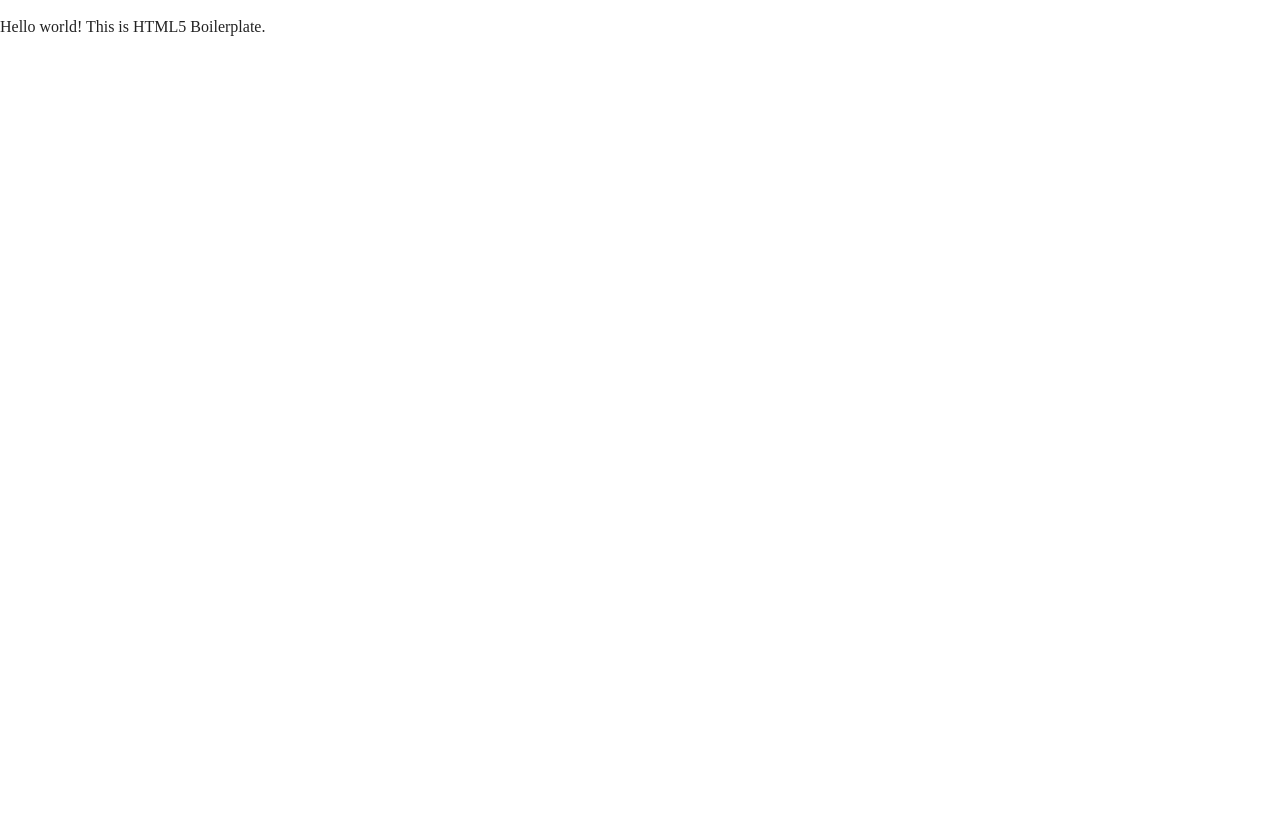
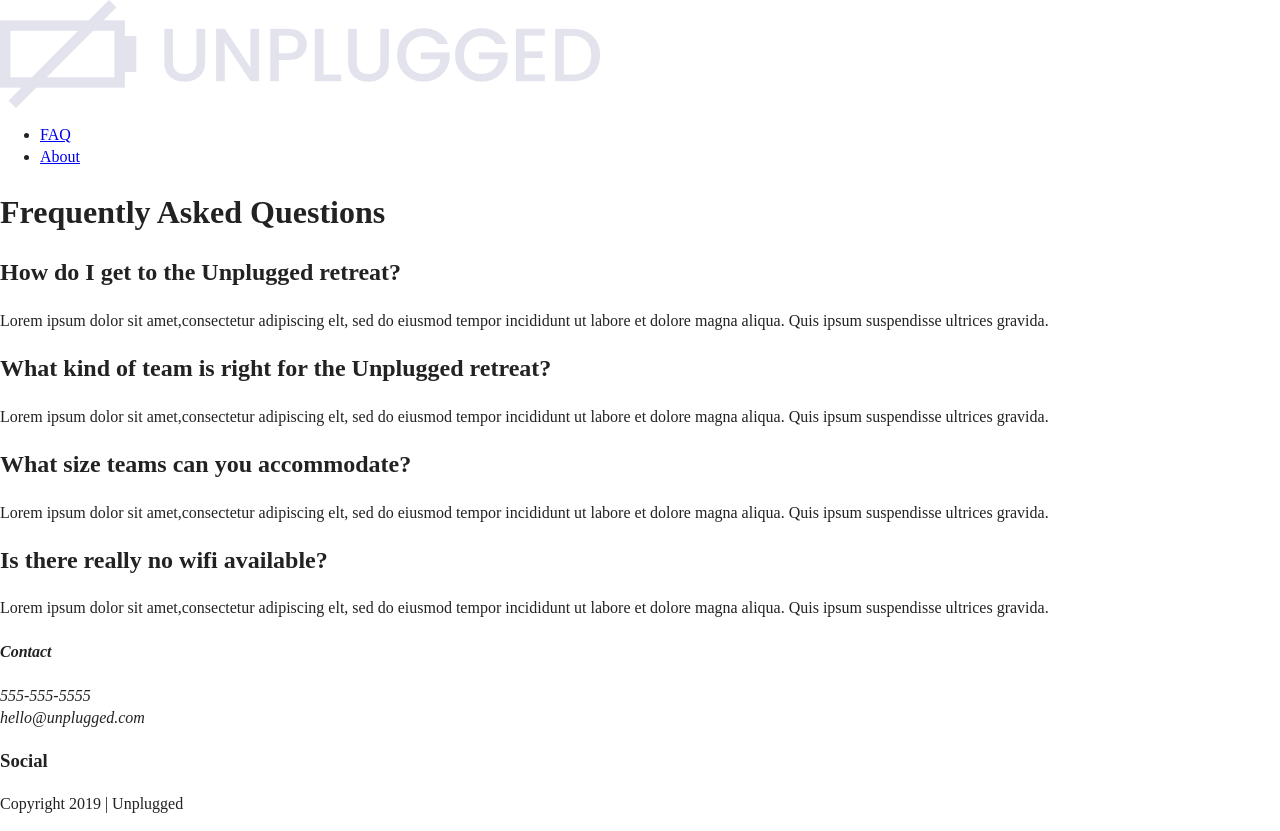
Before and after one commit to ceairaF/unplugged, a website: page faq/index.html in a window 1280 px wide. Before the commit the page ends 800 px from the top, so only its background shows below. Drawn offline with Linux system fonts and the light colour scheme; files whose address does not match are found by name.

Commit message:
FAQ page

```diff
--- a/faq/index.html
+++ b/faq/index.html
@@ -25,10 +25,88 @@
 <body>
 
   <!-- Add your site or application content here -->
-  <p>Hello world! This is HTML5 Boilerplate.</p>
   <script src="../js/vendor/modernizr-3.11.2.min.js"></script>
   <script src="../js/plugins.js"></script>
   <script src="../js/main.js"></script>
+
+
+  <header>
+    <div class= "content-wrapper">
+       <a href= "#"><img src="img/unpluggedlogo.png" alt= "unplugged logo"></a>
+       <div class="header-divider"></div>
+       <nav>
+            <ul>
+                <li><a href="../faq/index.html" target="_blank">FAQ</a></li>
+
+                <li><a href="../about/index.html" target="_blank">About</a></li>
+            </ul>
+       </nav>
+    </div>
+</header>
+
+<main>
+    <section class="faq">
+      <div class="content-wrapper">
+        <h1>
+          Frequently Asked Questions
+        </h1>
+        <div class="faq-content">
+          <h2>How do I get to the Unplugged retreat?</h2>
+          <p>
+             Lorem ipsum dolor sit amet,consectetur adipiscing elt, sed do eiusmod tempor incididunt
+             ut labore et dolore magna aliqua. Quis ipsum suspendisse ultrices gravida.
+          </p>
+        </div>
+        <div class="faq-content">
+          <h2>What kind of team is right for the Unplugged retreat?</h2>
+          <p>
+            Lorem ipsum dolor sit amet,consectetur adipiscing elt, sed do eiusmod tempor incididunt
+             ut labore et dolore magna aliqua. Quis ipsum suspendisse ultrices gravida.
+          </p>
+        </div>
+        <div class="faq-content">
+          <h2>What size teams can you accommodate?</h2>
+          <p>
+            Lorem ipsum dolor sit amet,consectetur adipiscing elt, sed do eiusmod tempor incididunt
+            ut labore et dolore magna aliqua. Quis ipsum suspendisse ultrices gravida.
+          </p>
+        </div>
+        <div class="faq-content">
+          <h2>Is there really no wifi available?</h2>
+          <p>
+            Lorem ipsum dolor sit amet,consectetur adipiscing elt, sed do eiusmod tempor incididunt
+            ut labore et dolore magna aliqua. Quis ipsum suspendisse ultrices gravida.
+          </p>
+        </div>
+      </div> <!--faq wrapper ends-->
+    </section>
+</main> <!--main wrapper ends-->
+
+<footer>
+  <div class="content-wrapper">
+    <div class="footer-content">
+        <div class ="contact">
+          <address>
+            <h4>Contact</h4>
+              <p>
+                555-555-5555 <br> hello@unplugged.com
+              </p>
+          </address>
+        </div>
+      <div class="social">
+            <h3>Social</h3>
+        <div class="social-icons">
+          <p><a href="https://www.facebook.com/yoursite" target="_blank"></a></p>
+            <!-- other social links here-->
+        </div>
+      </div>
+    </div> <!--footer content ends-->
+  </div> <!--footer content-wrapper ends-->
+
+  <div class="copyright">
+    <p> Copyright 2019 | Unplugged</p>
+  </div>
+</footer>
 
   <!-- Google Analytics: change UA-XXXXX-Y to be your site's ID. -->
   <script>
```
Also changed, not shown: about/index.html (+2 -2 lines).
